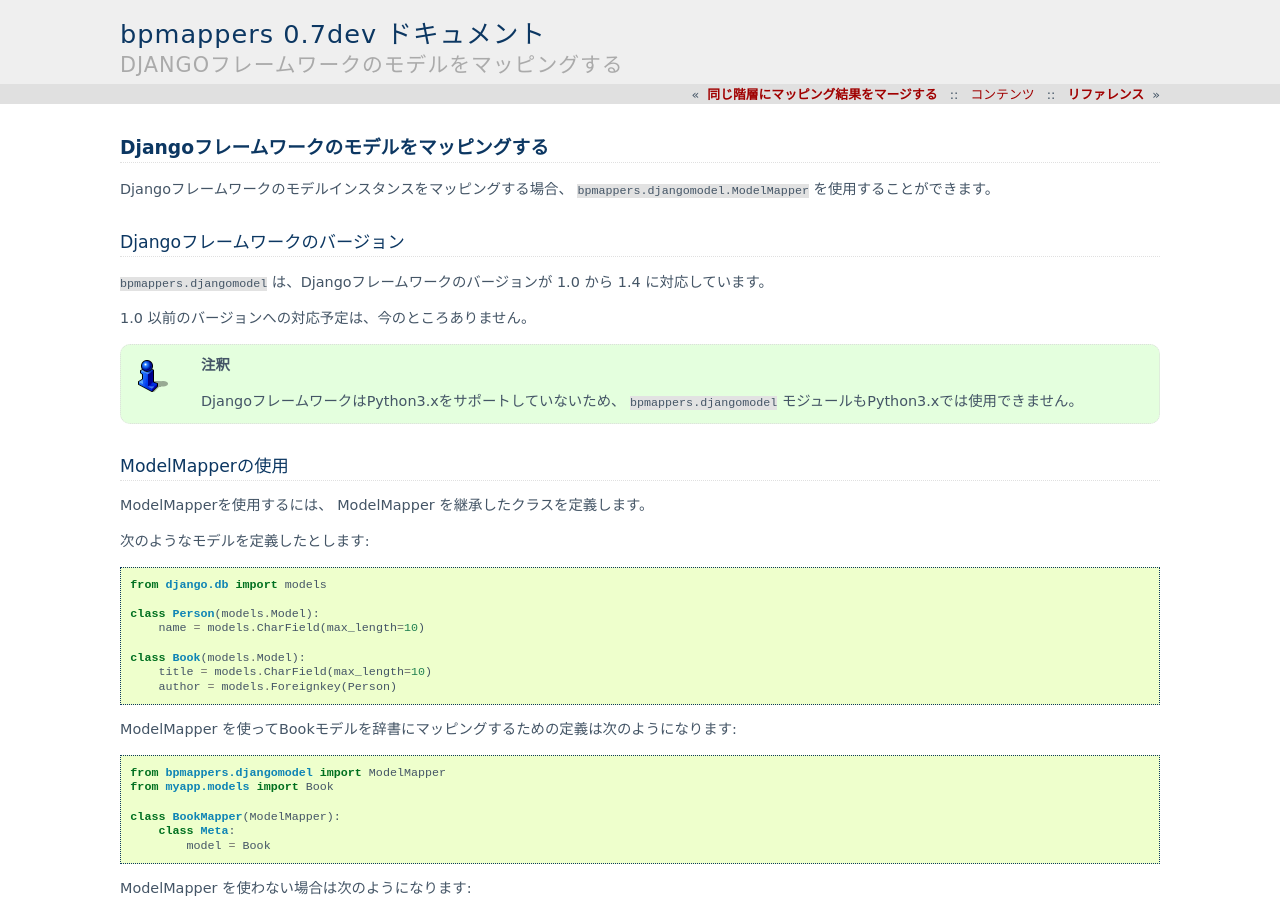
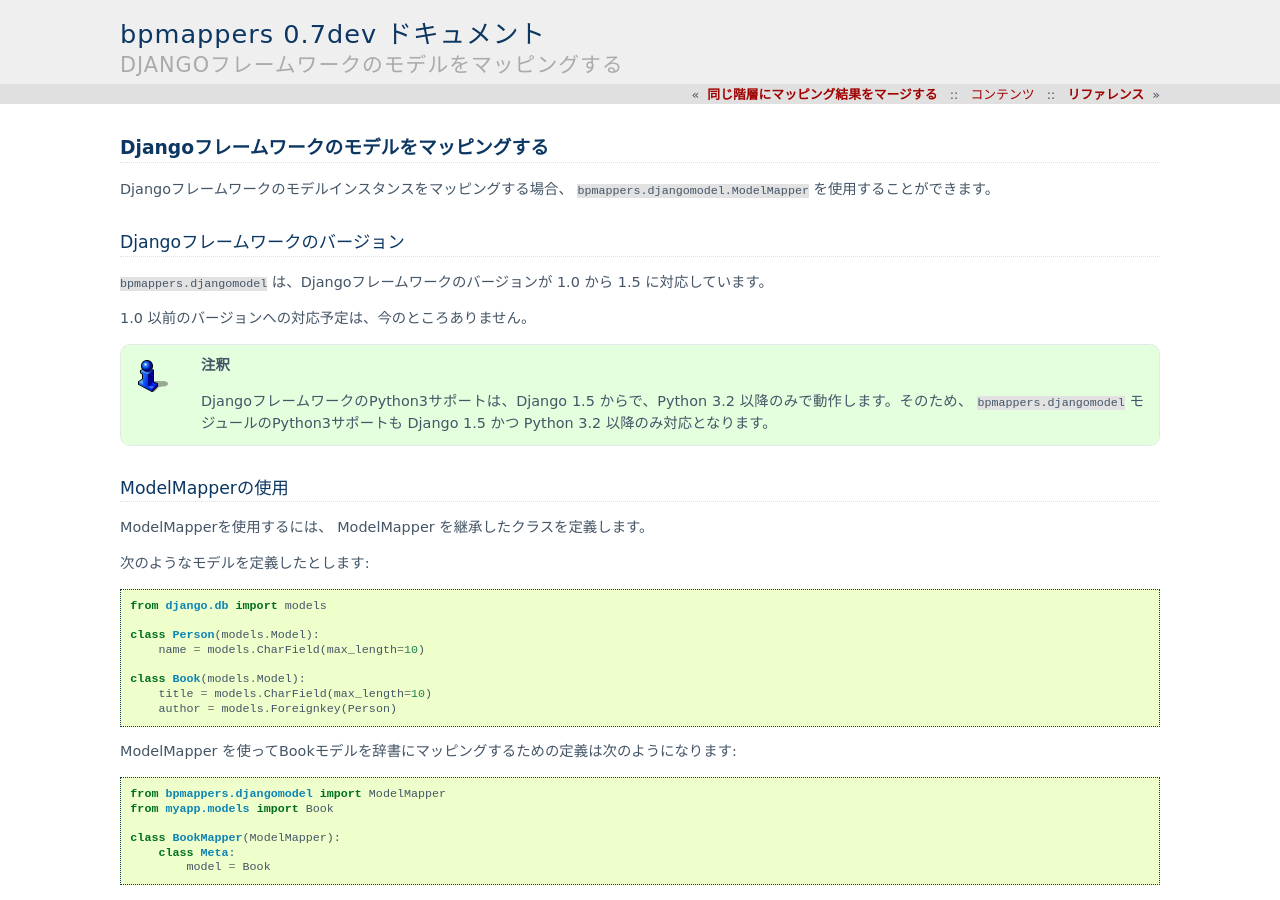
Before and after one commit to beproud/bpmappers, a Sphinx documentation site: the page built from docs/ja/source/djangomodel.rst, in a window 1280 px wide and 900 px high. Built offline with Sphinx 7.4.7, drawn with Linux system fonts in a browser that asks for light colours.

Commit message:
ドキュメントのDjangoサポートバージョンを修正

```diff
--- a/docs/ja/source/djangomodel.rst
+++ b/docs/ja/source/djangomodel.rst
@@ -8,13 +8,13 @@
 Djangoフレームワークのバージョン
 --------------------------------
 
-``bpmappers.djangomodel`` は、Djangoフレームワークのバージョンが 1.0 から 1.4 に対応しています。
+``bpmappers.djangomodel`` は、Djangoフレームワークのバージョンが 1.0 から 1.5 に対応しています。
 
 1.0 以前のバージョンへの対応予定は、今のところありません。
 
 .. note::
 
-   DjangoフレームワークはPython3.xをサポートしていないため、 ``bpmappers.djangomodel`` モジュールもPython3.xでは使用できません。
+   DjangoフレームワークのPython3サポートは、Django 1.5 からで、Python 3.2 以降のみで動作します。そのため、 ``bpmappers.djangomodel`` モジュールのPython3サポートも Django 1.5 かつ Python 3.2 以降のみ対応となります。
 
 ModelMapperの使用
 -----------------
--- a/docs/ja/source/intro.rst
+++ b/docs/ja/source/intro.rst
@@ -7,7 +7,7 @@
 
 オブジェクトをJSONやXMLへシリアライズする際などに役立ちます。
 
-このモジュールは Python 2.5, 2.6, 2.7, 3.1, 3.2 で動作します。Djangoフレームワークのサポートについては、 :ref:`djangomodel` を参照してください。
+このモジュールは Python 2.5, 2.6, 2.7, 3.1, 3.2, 3.3 で動作します。Djangoフレームワークのサポートについては、 :ref:`djangomodel` を参照してください。
 
 背景
 ----
```
